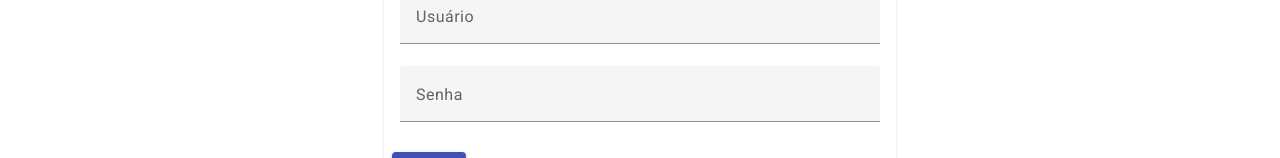
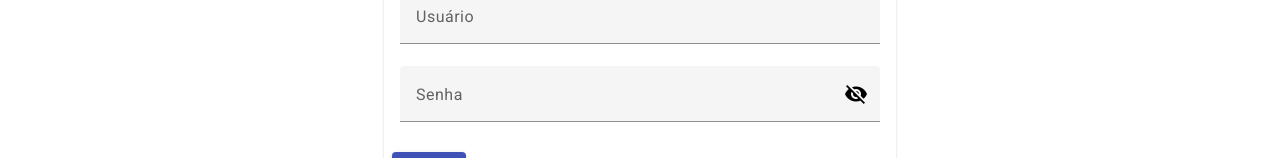
Before and after one commit to matheusnuneso/easy-service, an Angular app: page /login in a window 1280 px wide. Shown: the part 242-400 px from the top of the page. Built offline with nearby package versions, Linux system fonts and the light colour scheme.

Commit message:
improve password in login form

```diff
--- a/src/app/auth/login/login.component.html
+++ b/src/app/auth/login/login.component.html
@@ -14,7 +14,10 @@
 
         <mat-form-field class="full-width" appearance="fill">
           <mat-label>Senha</mat-label>
-          <input formControlName="password" matInput #message type="password" placeholder="Ex.: 123456">
+          <input formControlName="password" matInput #message type="password" [type]="hide ? 'password' : 'text'">
+          <button mat-icon-button matSuffix (click)="hide = !hide"  [attr.aria-label]="'Hide password'" [attr.aria-pressed]="hide">
+            <mat-icon>{{hide ? 'visibility_off' : 'visibility'}}</mat-icon>
+          </button>
         </mat-form-field>
 
       </form>
--- a/src/app/auth/login/login.component.ts
+++ b/src/app/auth/login/login.component.ts
@@ -17,6 +17,8 @@
 
   credentials: Credentials | undefined;
 
+  hide = true;
+
   constructor(
     private loginService: LoginService,
     private formBuilder: NonNullableFormBuilder
```
